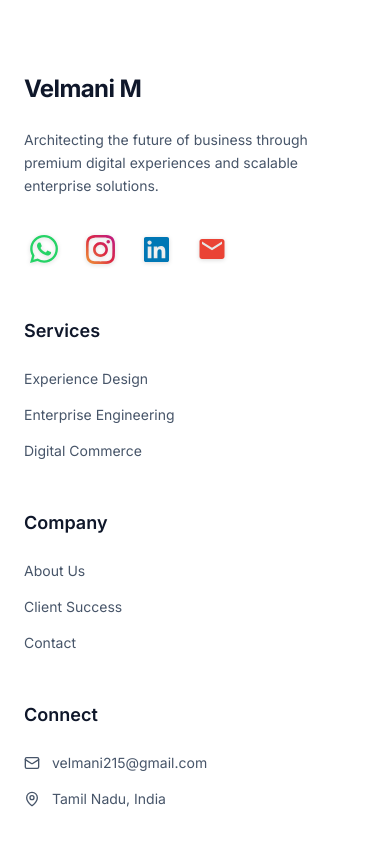
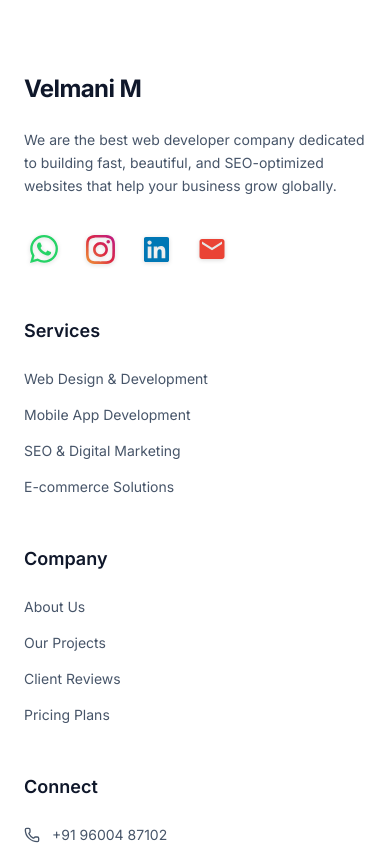
Before and after one commit to VelmaniM/Own-Website, a React (Vite) app in the folder frontend/: page /contact in a window 390 px wide. Shown: the part 1020-1865 px from the top of the page. Built offline with nearby package versions, Linux system fonts and the light colour scheme.

Commit message:
content: update footer with accurate links, description, and phone number

```diff
--- a/frontend/src/components/Footer.jsx
+++ b/frontend/src/components/Footer.jsx
@@ -1,5 +1,5 @@
 import React from 'react';
-import { Mail, MapPin } from 'lucide-react';
+import { Mail, MapPin, Phone } from 'lucide-react';
 import './Footer.css';
 
 function Footer() {
@@ -8,7 +8,7 @@ function Footer() {
       <div className="footer-grid">
         <div className="footer-col">
           <h3 className="footer-logo">Velmani M</h3>
-          <p className="footer-desc">Architecting the future of business through premium digital experiences and scalable enterprise solutions.</p>
+          <p className="footer-desc">We are the best web developer company dedicated to building fast, beautiful, and SEO-optimized websites that help your business grow globally.</p>
           <div className="footer-social-container">
             <a href="https://wa.me/919600487102" target="_blank" rel="noreferrer" className="footer-social-link" title="WhatsApp">
               <svg width="28" height="28" viewBox="0 0 24 24" fill="#25D366">
@@ -44,20 +44,26 @@ function Footer() {
 
         <div className="footer-col">
           <h4 className="footer-col-title">Services</h4>
-          <a href="#services" className="footer-col-link">Experience Design</a>
-          <a href="#services" className="footer-col-link">Enterprise Engineering</a>
-          <a href="#services" className="footer-col-link">Digital Commerce</a>
+          <a href="#services" className="footer-col-link">Web Design & Development</a>
+          <a href="#services" className="footer-col-link">Mobile App Development</a>
+          <a href="#services" className="footer-col-link">SEO & Digital Marketing</a>
+          <a href="#services" className="footer-col-link">E-commerce Solutions</a>
         </div>
 
         <div className="footer-col">
           <h4 className="footer-col-title">Company</h4>
           <a href="#about" className="footer-col-link">About Us</a>
-          <a href="#work" className="footer-col-link">Client Success</a>
-          <a href="#contact" className="footer-col-link">Contact</a>
+          <a href="#work" className="footer-col-link">Our Projects</a>
+          <a href="#testimonials" className="footer-col-link">Client Reviews</a>
+          <a href="#pricing" className="footer-col-link">Pricing Plans</a>
         </div>
 
         <div className="footer-col">
           <h4 className="footer-col-title">Connect</h4>
+          <a href="tel:+919600487102" className="footer-contact-item">
+            <Phone size={16} />
+            <span>+91 96004 87102</span>
+          </a>
           <a href="mailto:velmani215@gmail.com" className="footer-contact-item">
             <Mail size={16} />
             <span>velmani215@gmail.com</span>
```
